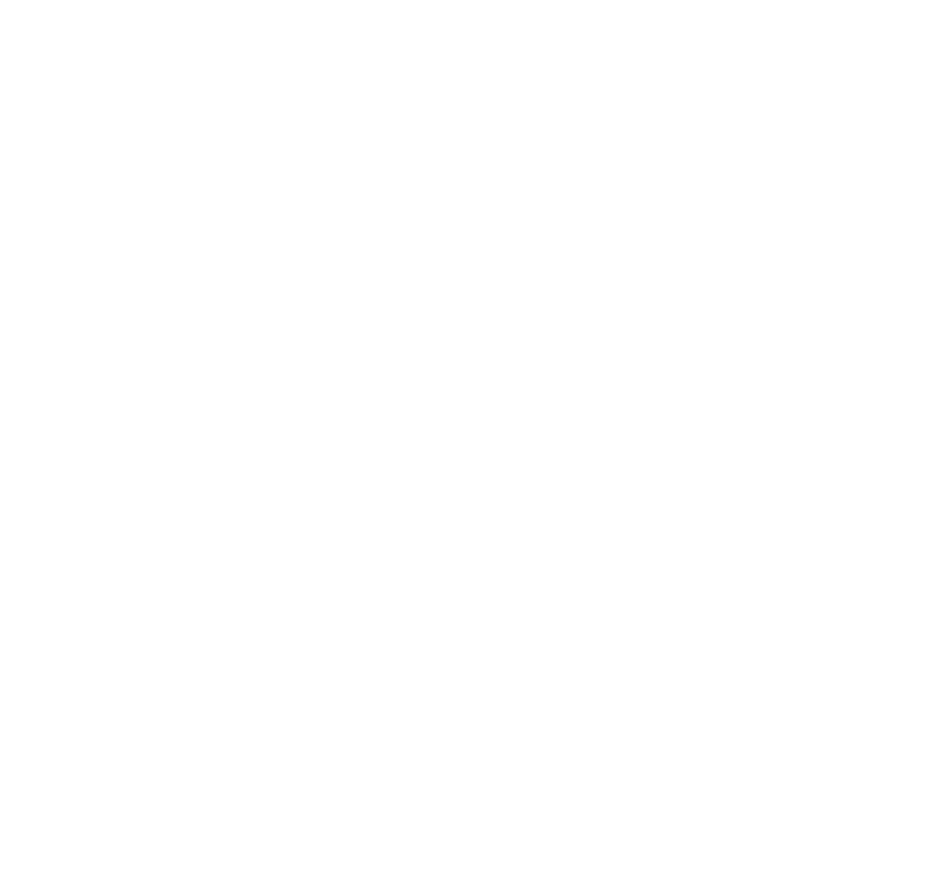
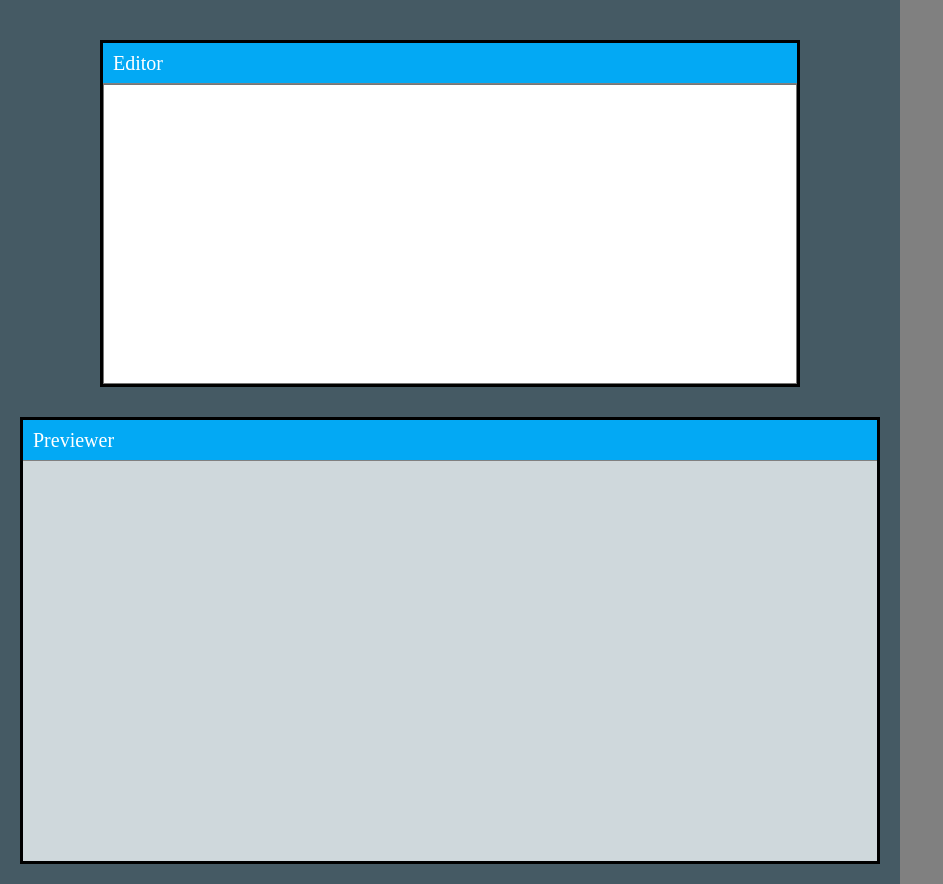
Before and after one commit to Evelinabrink/MarkdownPreviewer, a website: page index.html in a window 1280 px wide. Shown: the whole page, without its empty margins (0-943 px from the left). Before the commit the page ends 800 px from the top, so only its background shows below. Drawn offline with Linux system fonts and the light colour scheme.

Commit message:
added styling and preview of text

```diff
--- a/app.js
+++ b/app.js
@@ -0,0 +1,7 @@
+let textarea = document.querySelector('textarea');
+let previewer = document.querySelector('#previewer');
+
+textarea.addEventListener('input', function (event) {
+    let text = textarea.value;
+    previewer.textContent = text;
+});
--- a/index.html
+++ b/index.html
@@ -4,9 +4,27 @@
     <meta charset="UTF-8">
     <meta name="viewport" content="width=device-width, initial-scale=1.0">
     <meta http-equiv="X-UA-Compatible" content="ie=edge">
+    <link rel="stylesheet" href="style.css">
     <title>Markdown Previewer</title>
 </head>
 <body>
+    <div class="container">
+        <div class="editor">
+            <div class="header">
+                <h3 class="title">Editor</h3>
+            </div>
+            <div class="text">
+                <textarea name="textarea" id="textarea"></textarea>
+            </div>
+        </div>
+        <div class="previewDiv">
+            <div class="header">
+                <h3 class="title">Previewer</h3>
+            </div>
+            <div class="previewer" id="previewer">
+            </div>
+        </div>
+    </div>
     <script src="app.js"></script>
 </body>
 </html>
--- /dev/null
+++ b/style.css
@@ -0,0 +1,107 @@
+/* http://meyerweb.com/eric/tools/css/reset/
+   v2.0 | 20110126
+   License: none (public domain)
+*/
+
+html, body, div, span, applet, object, iframe,
+h1, h2, h3, h4, h5, h6, p, blockquote, pre,
+a, abbr, acronym, address, big, cite, code,
+del, dfn, em, img, ins, kbd, q, s, samp,
+small, strike, strong, sub, sup, tt, var,
+b, u, i, center,
+dl, dt, dd, ol, ul, li,
+fieldset, form, label, legend,
+table, caption, tbody, tfoot, thead, tr, th, td,
+article, aside, canvas, details, embed,
+figure, figcaption, footer, header, hgroup,
+menu, nav, output, ruby, section, summary,
+time, mark, audio, video {
+	margin: 0;
+	padding: 0;
+	border: 0;
+	font-size: 100%;
+	font: inherit;
+	vertical-align: baseline;
+}
+/* HTML5 display-role reset for older browsers */
+article, aside, details, figcaption, figure,
+footer, header, hgroup, menu, nav, section {
+	display: block;
+}
+body {
+	line-height: 1;
+}
+ol, ul {
+	list-style: none;
+}
+blockquote, q {
+	quotes: none;
+}
+blockquote:before, blockquote:after,
+q:before, q:after {
+	content: '';
+	content: none;
+}
+table {
+	border-collapse: collapse;
+	border-spacing: 0;
+}
+
+/* MY CODE BELOW */
+
+body {
+    background-color: grey;
+}
+
+.container {
+    max-width: 900px;
+    background-color: #455A64;
+    padding-top: 20px;
+    padding-bottom: 20px;
+}
+
+.editor {
+    background-color: purple;
+    border: solid black 3px;
+    margin-left: 100px;
+    margin-right: 100px;
+    margin-top: 20px;
+}
+
+.header {
+    padding-top: 10px;
+    padding-bottom: 10px;
+    background-color: #03A9F4;
+    border-bottom: solid 1px grey;
+}
+
+.title {
+    padding-left: 10px;
+    font-size: 20px;
+    color: white;
+}
+
+.text {
+    height: 300px;
+}
+
+#textarea {
+    width: 100%;
+    box-sizing: border-box;
+    height: 100%;
+    resize: none;
+    background-color: #FFFFFF;
+}
+
+.previewDiv {
+    margin-top: 30px;
+    background-color: #CFD8DC;
+    border: solid black 3px;
+    margin-left: 20px;
+    margin-right: 20px;
+}
+
+.previewer {
+    width: 100%;
+    height: 400px;
+}
--- /dev/null
+++ b/todo.txt
@@ -0,0 +1,4 @@
+// to do:
+
+- Grab the value of the textarea
+- append to previewer
```
